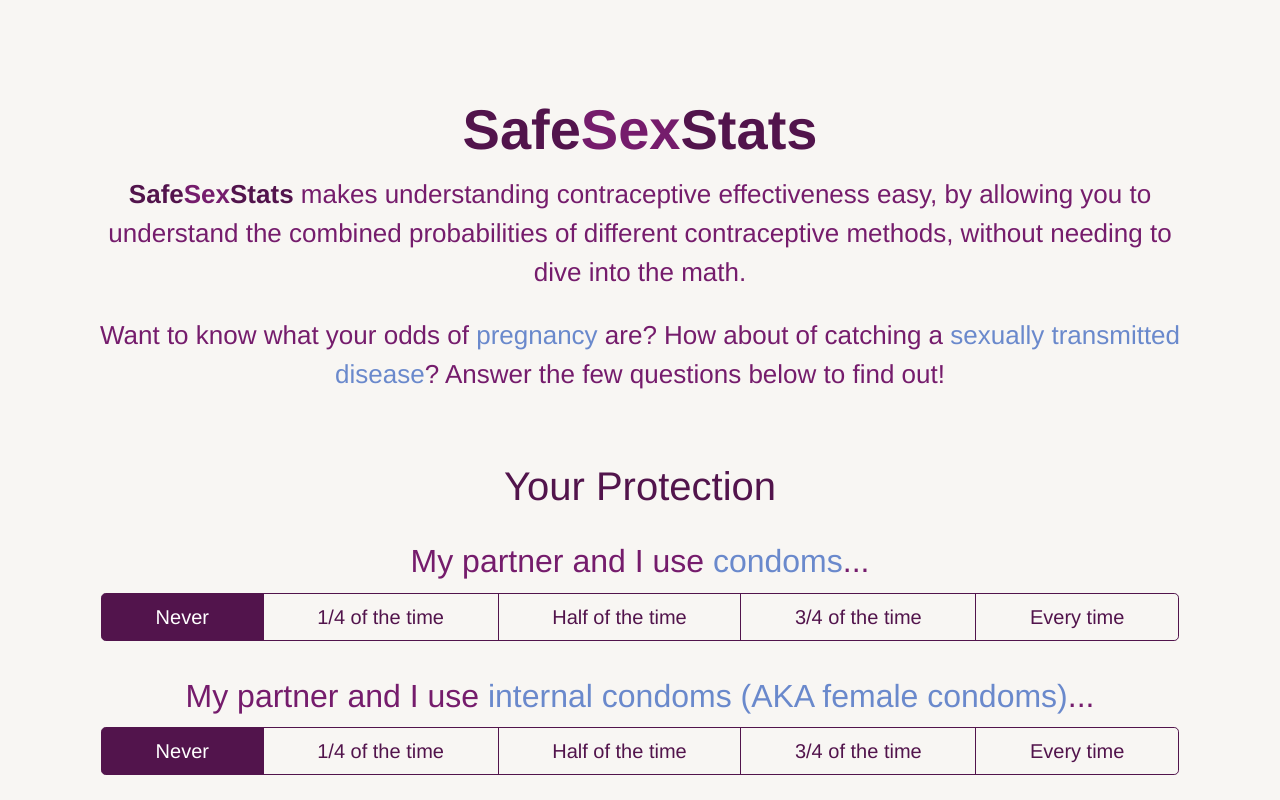
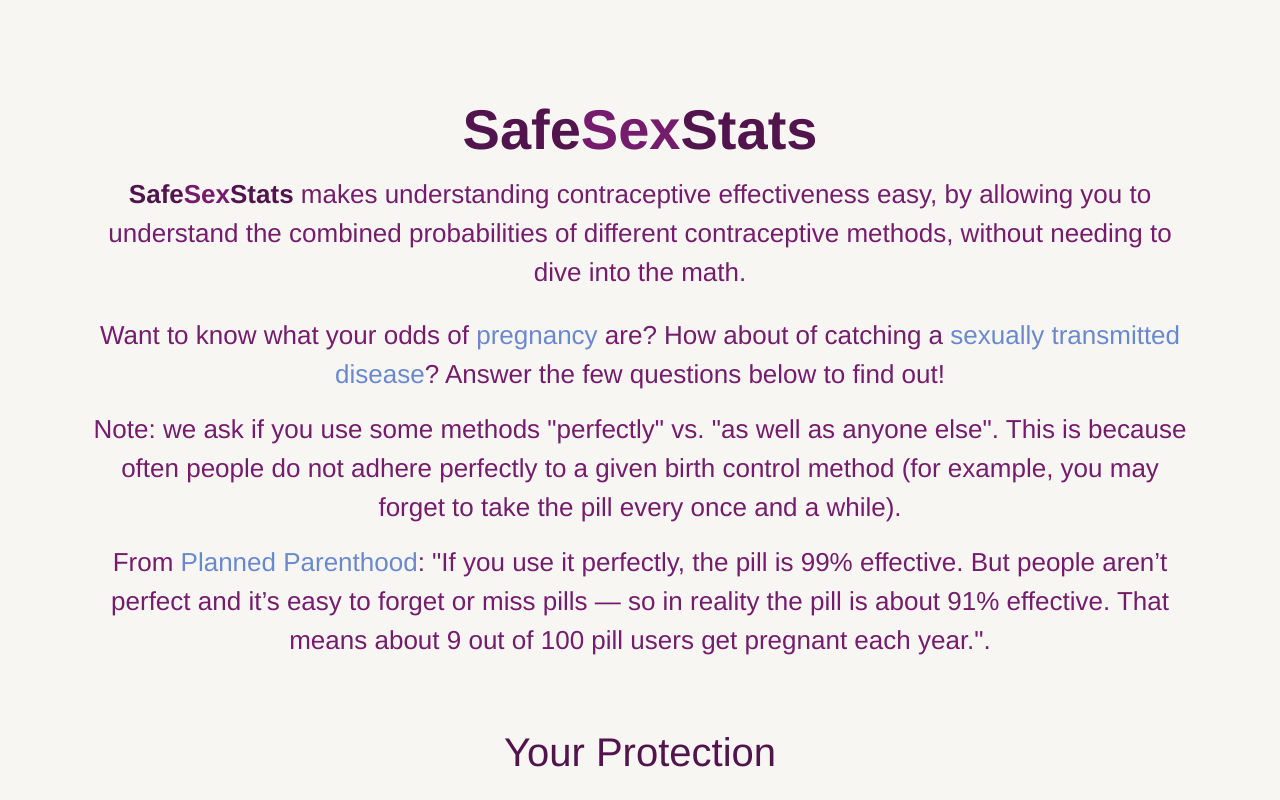
Before and after one commit to jakerockland/safesexstats, a React (Create React App) app: page / in a window 1280 px wide. Shown: the top 800 px of the page. Built offline with nearby package versions, Linux system fonts and the light colour scheme; a web font is replaced by a local one.

Commit message:
Update to include a note about what perfectly vs. as well as anyone else means.

```diff
--- a/src/App.js
+++ b/src/App.js
@@ -63,6 +63,13 @@ class App extends Component {
           <Row className="p-1">
             <p>
               Want to know what your odds of <Link title="pregnancy" link="https://www.plannedparenthood.org/learn/pregnancy/how-pregnancy-happens" /> are? How about of catching a <Link title="sexually transmitted disease" link="https://www.plannedparenthood.org/learn/stds-hiv-safer-sex" />? Answer the few questions below to find out!
+            </p>
+
+            <p>
+              Note: we ask if you use some methods "perfectly" vs. "as well as anyone else". This is because often people do not adhere perfectly to a given birth control method (for example, you may forget to take the pill every once and a while).
+            </p>
+            <p>
+              From <Link title="Planned Parenthood" link="https://www.plannedparenthood.org/learn/birth-control/birth-control-pill"/>: "If you use it perfectly, the pill is 99% effective. But people aren’t perfect and it’s easy to forget or miss pills — so in reality the pill is about 91% effective. That means about 9 out of 100 pill users get pregnant each year.".
             </p>
           </Row>
         </header>
```
